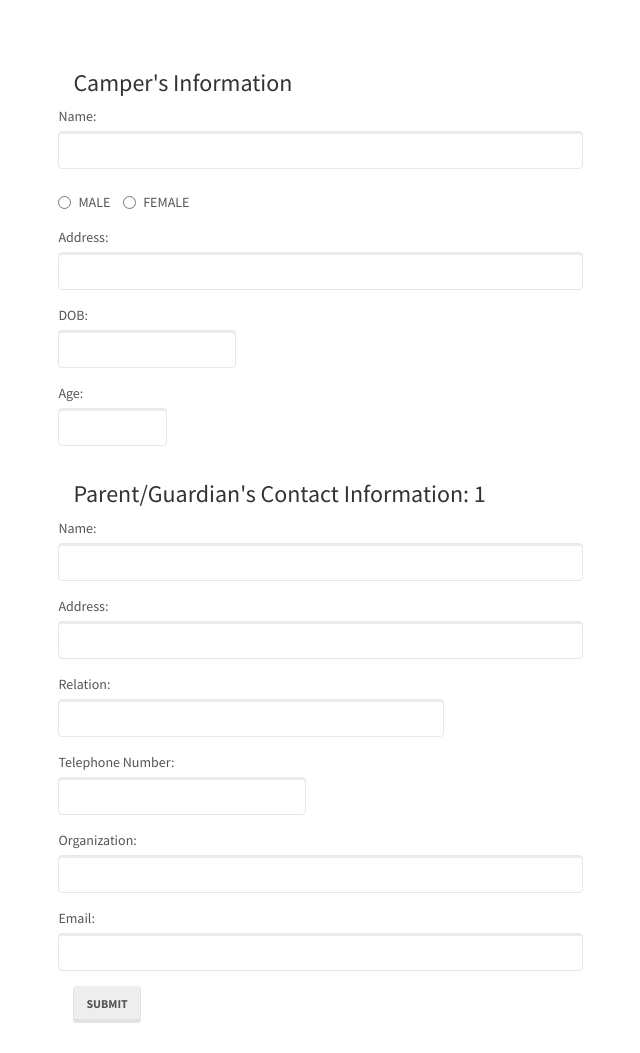
After one commit to aces774/edutech.github.io, a PHP site: page /SIGNUP.html in a window 1280 px wide. The commit adds this page. Shown: the whole page, without its empty margins (172-812 px from the left). Run offline with PHP 8.4, Linux system fonts and the light colour scheme.

Commit message:
Signup Sheet Added

```diff
--- /dev/null
+++ b/SIGNUP.html
@@ -0,0 +1,125 @@
+<!DOCTYPE html>
+<html>
+
+<head>
+    <meta charset="utf-8">
+    <meta name="viewport" content="width=device-width, initial-scale=1.0">
+    <title>Landing Page</title>
+    <link rel="stylesheet" href="assets/bootstrap/css/bootstrap.min.css">
+    <link rel="stylesheet" href="assets/fonts/font-awesome.min.css">
+    <link rel="stylesheet" href="assets/css/user.css">
+    <link rel="stylesheet" href="assets/css/Mockup-MacBook-Pro.css">
+    <link rel="stylesheet" href="assets/css/Mockup-iPhone-6.css">
+    <link rel="stylesheet" href="assets/css/Material-Card.css">
+    <link rel="stylesheet" href="assets/css/Pretty-Registration-Form.css">
+    <link rel="stylesheet" href="assets/css/Hero-Technology.css">
+</head>
+
+<body>
+    <div>
+        <nav class="navbar navbar-default">
+            <div class="container-fluid">
+                <div class="navbar-header">
+                    <button class="navbar-toggle collapsed" data-toggle="collapse" data-target="#navcol-1"><span class="sr-only">Toggle navigation</span><span class="icon-bar"></span><span class="icon-bar"></span><span class="icon-bar"></span></button>
+                </div>
+                <div class="collapse navbar-collapse" id="navcol-1">
+                    <ul class="nav navbar-nav">
+                        <li role="presentation"><a href="#"><strong>HOME </strong></a></li>
+                    </ul>
+                </div>
+            </div>
+        </nav>
+    </div>
+    <div class="container">
+    <form class="form-horizontal">
+    <h3>Camper's Information</h3>
+    <div class="row">
+        <div class="form-group col-xs-8">
+            <label for="name">Name:</label>
+            <input type="text" class="form-control" id="name" />
+        </div>
+    </div>
+        <div class="row">
+        <div class="form-group col-xs-8">
+            <label class="radio-inline">
+                <input type="radio" name="sex" />MALE</label>
+            <label class="radio-inline">
+                <input type="radio" name="sex" />FEMALE</label>
+        </div>
+        </div>
+        <div class="row">
+        <div class="form-group col-xs-8">
+            <label for="address">Address:</label>
+            <input type="text" class="form-control" id="address" />
+        </div>
+        </div>
+        <div class="row">
+        <div class="form-group col-xs-3">
+            <label for="dob">DOB:</label>
+            <input type="text" class="form-control" id="dob" />
+        </div>
+        </div>
+        <div class="row">
+        <div class="form-group col-xs-2">
+            <label for="age">Age:</label>
+            <input type="text" class="form-control" id="age" />
+        </div>
+        </div>
+
+        <h3>Parent/Guardian's Contact Information: 1</h3>
+
+        <div class="row">
+        <div class="form-group col-xs-8">
+            <label for="name">Name:</label>
+            <input type="text" class="form-control" id="name" />
+        </div>
+        </div>
+        <div class="row">
+        <div class="form-group col-xs-8">
+            <label for="address">Address:</label>
+            <input type="text" class="form-control" id="address" />
+        </div>
+        </div>
+
+         <div class="row">
+        <div class="form-group col-xs-6">
+            <label for="relation">Relation:</label>
+            <input type="text" class="form-control" id="relation" />
+        </div>
+        </div>
+
+         <div class="row">
+        <div class="form-group col-xs-4">
+            <label for="tel">Telephone Number:</label>
+            <input type="text" class="form-control" id="tel" />
+        </div>
+        </div>
+
+        <div class="row">
+        <div class="form-group col-xs-8">
+            <label for="org">Organization:</label>
+            <input type="text" class="form-control" id="org" />
+        </div>
+        </div>
+
+        <div class="row">
+        <div class="form-group col-xs-8">
+            <label for="email">Email:</label>
+            <input type="text" class="form-control" id="email" />
+        </div>
+        </div>
+
+
+
+
+
+
+        <button type="submit" class="btn btn-default">Submit</button>
+    </form>
+</div>
+    <footer></footer>
+    <script src="assets/js/jquery.min.js"></script>
+    <script src="assets/bootstrap/js/bootstrap.min.js"></script>
+</body>
+
+</html>
--- a/assets/css/user.css
+++ b/assets/css/user.css
@@ -5,6 +5,7 @@
   border-radius:initial;
   border:initial;
   opacity:0.9;
+  height:30px;
 }
 
 .navbar-brand .glyphicon{
@@ -188,3 +189,21 @@ a.text-primary{
 
 div.nav{
 }
+
+.lead{
+  margin-bottom:20px;
+  font-size:16px;
+  font-weight:300;
+  line-height:1.4;
+  margin-left:10px;
+  margin-right:10px;
+}
+
+.container{
+  margin-right:auto;
+  margin-left:18%;
+  padding-left:15px;
+  padding-right:15px;
+  margin-bottom:30px;
+  width:65%;
+}
--- a/index.html
+++ b/index.html
@@ -24,7 +24,7 @@
                 </div>
                 <div class="collapse navbar-collapse" id="navcol-1">
                     <ul class="nav navbar-nav">
-                        <li role="presentation"><a href="#">SIGNUP </a></li>
+                        <li role="presentation"><a href="SIGNUP.html">SIGNUP </a></li>
                     </ul>
                 </div>
             </div>
@@ -55,7 +55,7 @@
                 we strive very hard to ensure that each camper has an unforgettable summer experience.</p>
             <footer> </footer>
         </blockquote>
-        <p class="lead text-center show">EduTech Summer Camp runs Mondays – Thursdays, 8:30am – 2:30pm from July 4 – 28, 2017. For more information email edutech.summercamp1@gmail.com or call our offices at 927-5585 / 927-5557 / 990-8020.. </p>
+        <p class="lead text-center show">EduTech Summer Camp runs Mondays – Thursdays, 8:30am – 2:30pm from July 4 – 28, 2017. For more information email edutech.summercamp1@gmail.com or call our offices at 927-5585 / 927-5557 / 990-8020. </p>
     </section>
     <section class="features">
         <div class="macbook-mockup">
```
